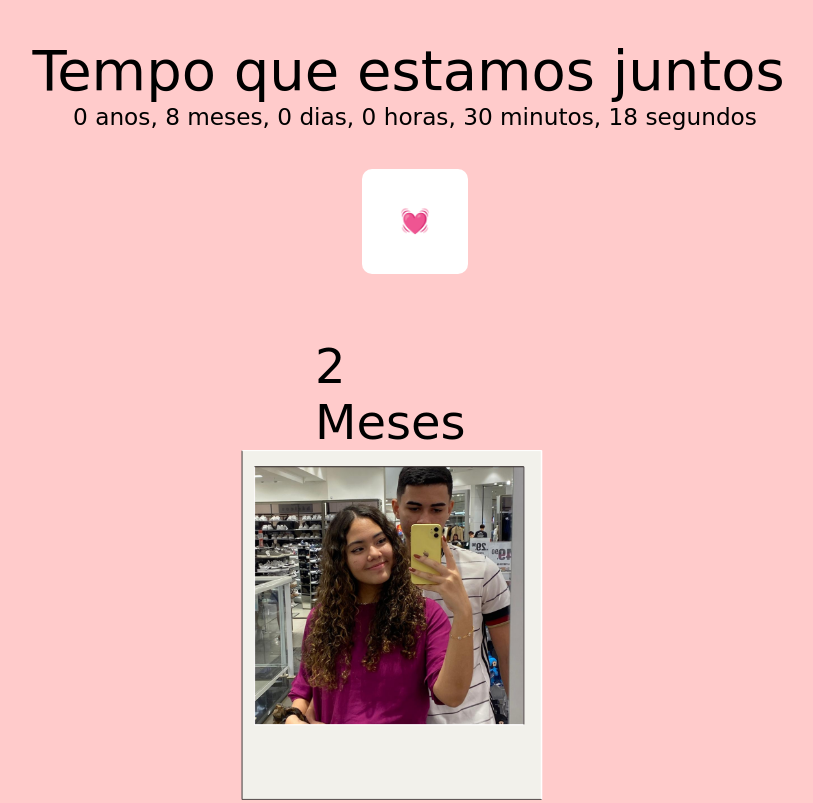
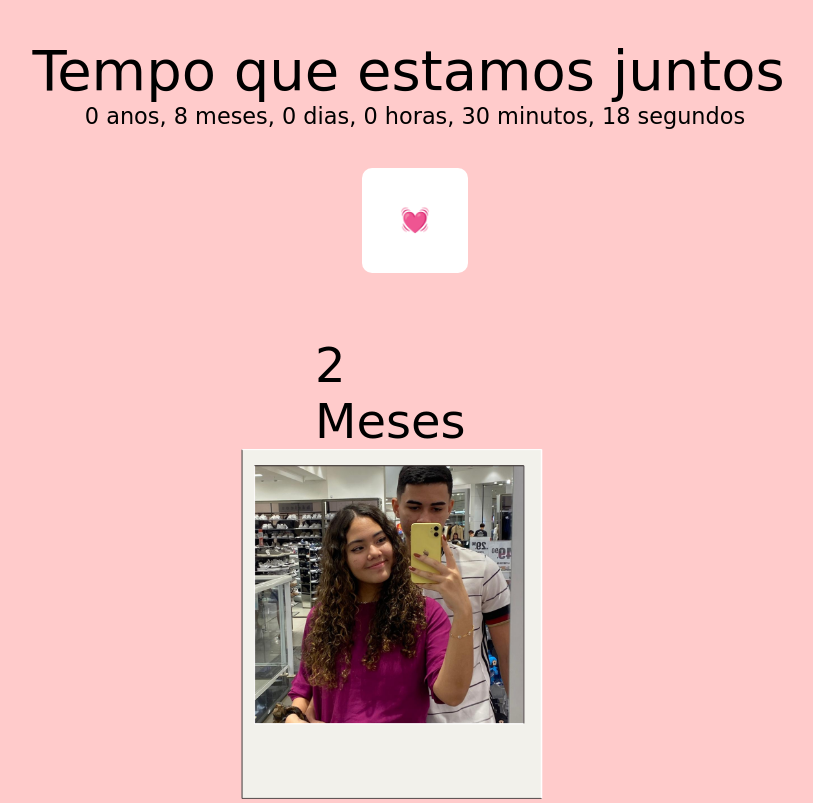
Before and after one commit to mdanyllo/dia-dos-namorados, a plain HTML site: page index.html in a window 1280 px wide. Shown: the top 803 px of the page, without its empty margins (353-1166 px from the left). Drawn offline with Linux system fonts and the light colour scheme; a web font is replaced by a local one.

Commit message:
corrgindo bug

```diff
--- a/style.css
+++ b/style.css
@@ -146,7 +146,7 @@ margin-left: 19%;
     font-family:"Lovers Quarrel", cursive;
         font-weight: 400;
         font-style: normal;
-    font-size: 145%;
+    font-size: 140%;
     margin-left: 20%;
     margin-bottom: 3%;
 }
```
